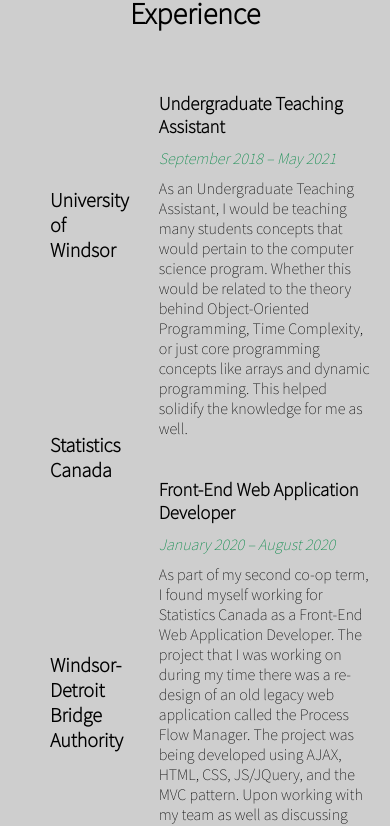
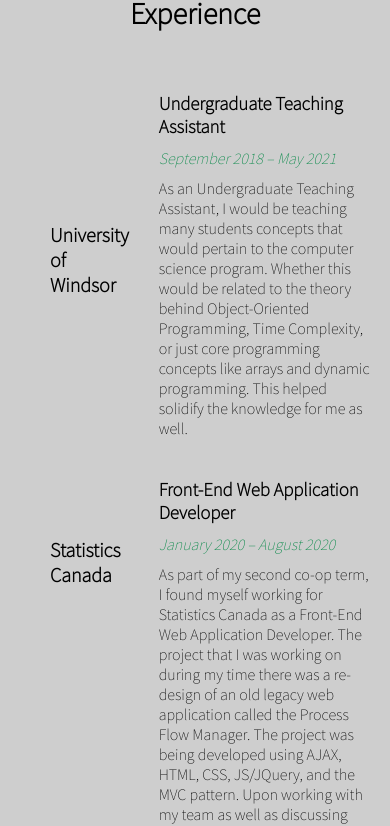
Before and after one commit to Anle101/Anle101.github.io, a React (Create React App) app: page / in a window 390 px wide. Shown: the part 1865-2691 px from the top of the page. Built offline with nearby package versions, Linux system fonts and the light colour scheme; a web font is replaced by a local one.

Commit message:
Update Experience.css
Fixed Scaling issue with job header

```diff
--- a/src/components/Experience.css
+++ b/src/components/Experience.css
@@ -47,6 +47,7 @@
         margin: 0px 180px;
     }
     .job-header {
+        padding: 10px 0px;
         margin: 100px 100px;
     }
 }
@@ -55,6 +56,7 @@
         margin: 0px  120px;
     }
     .job-header {
+        padding: 10px 0px;
         margin: 100px 100px;
     }
 }
@@ -64,7 +66,17 @@
         margin: 0px 20px;
     }
     .job-header {
+        padding: 10px 0px;
         margin: 100px 70px ;
+    }
+}
+@media screen and (max-width: 840px) {
+    .experience-wrapper {
+        margin: 0px 20px;
+    }
+    .job-header {
+        padding: 20px 0px;
+        margin: 100px 30px ;
     }
 }
 
@@ -73,6 +85,7 @@
         margin: 0px 20px;
     }
     .job-header {
+        padding: 70px 0px;
         margin: 100px 30px ;
     }
 }
```
